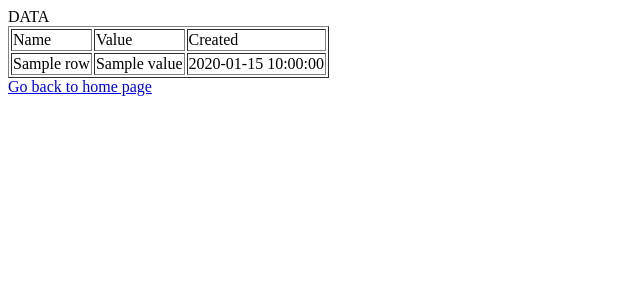
After one commit to boriskooiman/SupercooleEindopdrachtInformaticaVWO4, a Flask app: template templates/testDB.html in a window 1280 px wide. The commit adds this page. Shown: the top 300 px of the page, without its empty margins (0-640 px from the left). Run offline with Flask 2, Linux system fonts and the light colour scheme; the template is opened without the code that fills it: most values are stand-ins (such as "Sample title", 1, 10 or a date in 2020).

Commit message:
Read json from webserver and display in table

```diff
--- a/main.py
+++ b/main.py
@@ -1,6 +1,8 @@
 from flask import Flask, render_template, request
 import sqlite3 as sql
 app = Flask(__name__)
+import requests
+import json
 
 conn = sql.connect('database.db')
 print("Opened database successfully")
@@ -59,5 +61,25 @@ def list():
 
    return render_template("list.html",rowss = rowsStudents, rowsn = rowsNewtable)
 
+@app.route('/test')
+def TEST():
+  # maak een verzoek aan de webservice om de data
+  response_API = requests.post ('https://po-meten.arhc.informatica.gsf.nl/4-logs-api.php', data = {"req":"getall"})
+
+  # De reactie van de webservice bevat text.
+  data = response_API.text
+
+  # Toon de data in de console
+  print ("data:", data)
+
+  # Data is vastgelegd in de datastructuur JSON
+  parse_json = json.loads(data)
+
+  print("JSONFILE:")
+  print(data)
+  print("END")
+  return render_template("testDB.html", jsonFile = parse_json)
+
+
 if __name__ == '__main__':
    app.run(debug = True, host = '0.0.0.0', port = 81)
--- a/pyproject.toml
+++ b/pyproject.toml
@@ -9,6 +9,7 @@ python = ">=3.8.0,<3.9"
 numpy = "^1.22.2"
 Flask = "^2.1.2"
 css = "^0.1"
+requests = "^2.27.1"
 
 [tool.poetry.dev-dependencies]
 
--- a/templates/home.html
+++ b/templates/home.html
@@ -10,6 +10,8 @@
      <p>
      <a href="/list">list</a>
        </p>
+      <a href="/test">testDB</a>
+
        <p>
    </body>
 </html>
--- a/templates/list.html
+++ b/templates/list.html
@@ -39,6 +39,9 @@
          {% endfor %}
       </table>
 
+
+
+
       <a href = "/">Go back to home page</a>
    </body>
 </html>
--- /dev/null
+++ b/templates/testDB.html
@@ -0,0 +1,26 @@
+<!doctype html>
+<html>
+   <body>
+     DATA
+      <table border = 1>
+         <thead>
+            <td>Name</td>
+            <td>Value</td>
+            <td>Created</td>
+         </thead>
+
+         {% for row in jsonFile["more"] %}
+            <tr>
+               <td>{{row["name"]}}</td>
+               <td>{{row["value"]}}</td>
+               <td>{{row["created"]}}</td>
+            </tr>
+         {% endfor %}
+      </table>
+
+
+
+
+      <a href = "/">Go back to home page</a>
+   </body>
+</html>
```
Also changed, not shown: database.db, 1 other file.
